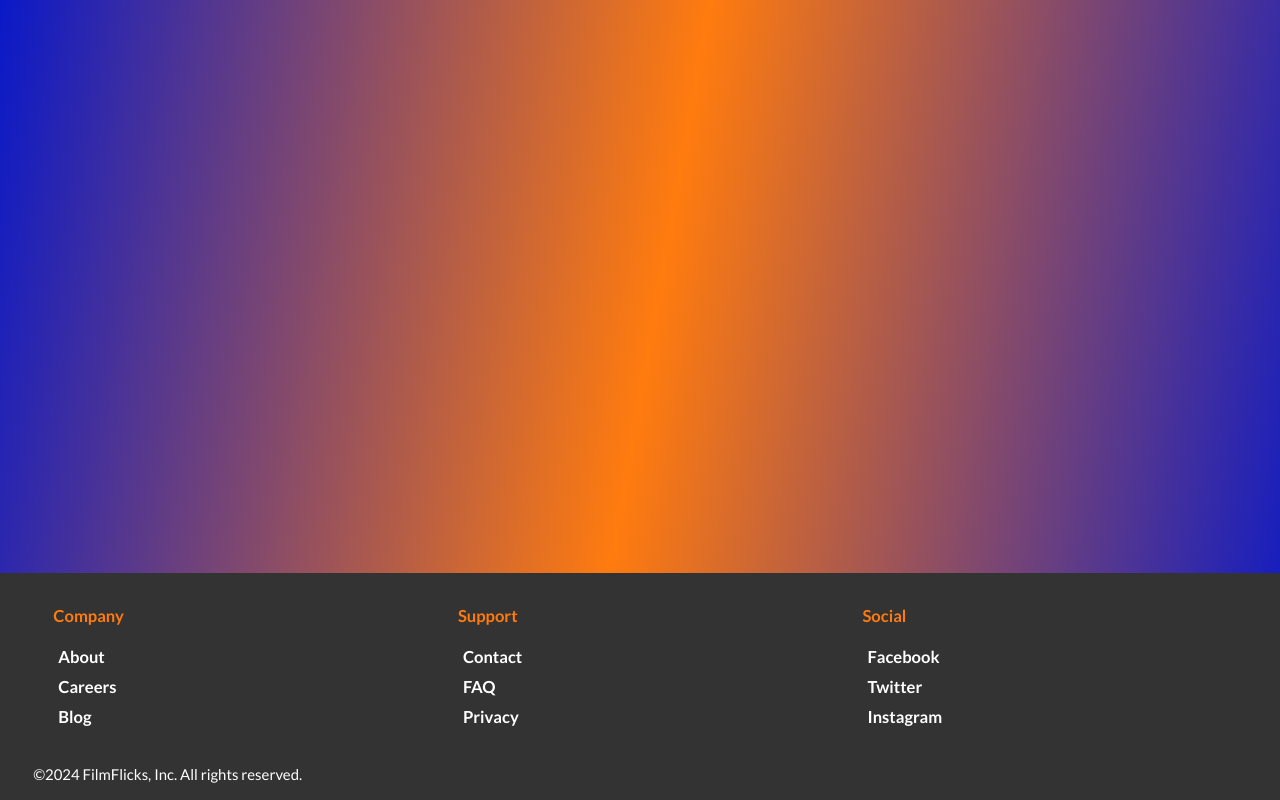
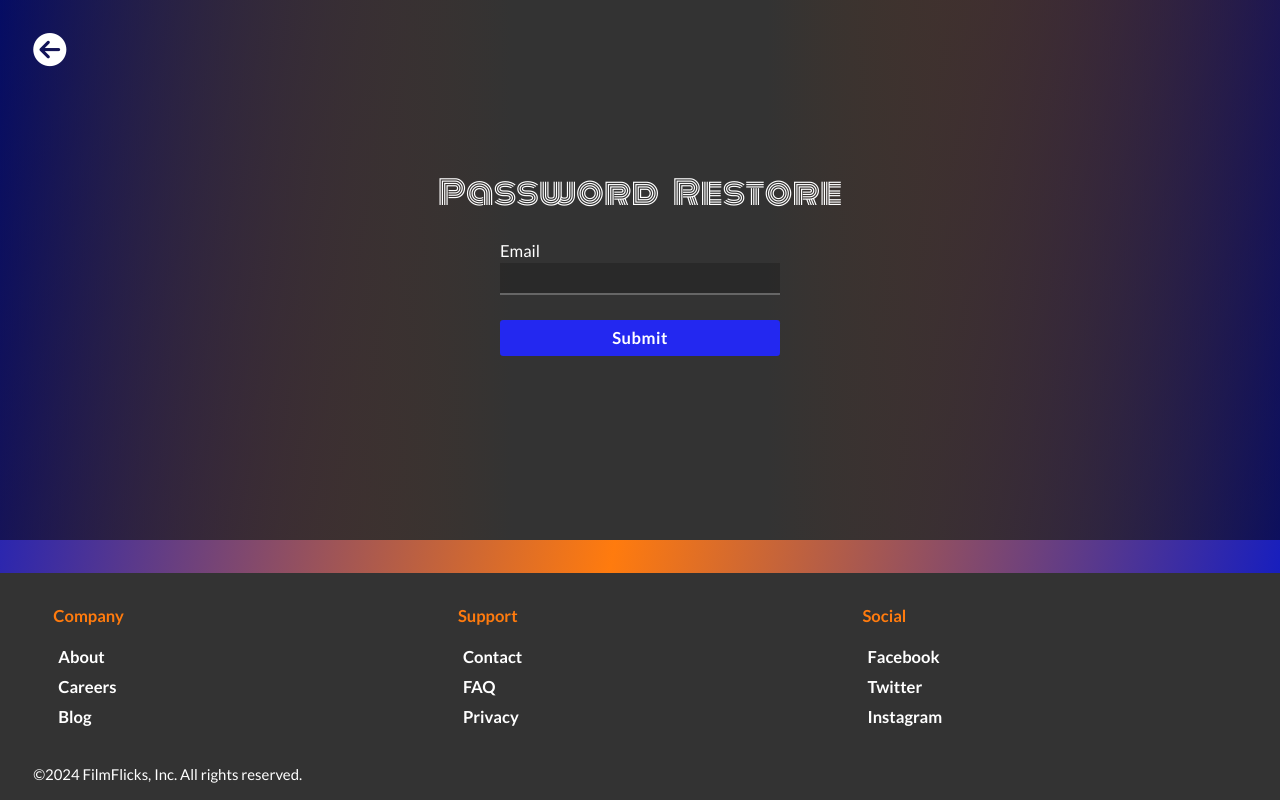
Before and after one commit to EugeneSchoolnik/MovieTicketsWeb, a Vue app in the folder client/: page /restorepass in a window 1280 px wide. Built offline with nearby package versions, Linux system fonts and the light colour scheme; what @splidejs/vue-splide would draw is missing.

Commit message:
Password Restore page layout

```diff
--- a/client/index.html
+++ b/client/index.html
@@ -5,6 +5,7 @@
     <meta name="viewport" content="width=device-width, initial-scale=1.0" />
     <link rel="shortcut icon" href="src/assets/img/icon.ico" type="image/x-icon" />
     <title>FilmFlicks - Movie tickets</title>
+    <script src="https://kit.fontawesome.com/50452e251d.js" crossorigin="anonymous"></script>
   </head>
   <body>
     <div id="app"></div>
--- /dev/null
+++ b/client/src/pages/RestorePass/RestorePass.vue
@@ -0,0 +1,27 @@
+<script lang="ts">
+import s from "./restorepass.module.scss";
+import Input from "../../components/Input/Input.vue";
+import { RouterLink } from "vue-router";
+
+export default {
+  name: "restorepass",
+  components: { Input, RouterLink },
+  data() {
+    return {
+      email: "",
+      s,
+    };
+  },
+};
+</script>
+<template>
+  <div :class="s.restorepass">
+    <h1>Password Restore</h1>
+    <i @click="$router.go(-1)" :class="`${s.back} fa-solid fa-circle-arrow-left`"></i>
+    <form>
+      <Input label="Email" v-model="email" />
+      <button class="btn">Submit</button>
+    </form>
+  </div>
+</template>
+<style src="./restorepass.module.scss" lang="scss"></style>
--- /dev/null
+++ b/client/src/pages/RestorePass/restorepass.module.scss
@@ -0,0 +1,31 @@
+.restorepass {
+  width: 100%;
+  height: 100%;
+  padding: 2rem;
+  display: flex;
+  flex-direction: column;
+  align-items: center;
+  justify-content: center;
+  background: linear-gradient(90deg, $dark2, $gray 40%, $gray 60%, $dark2);
+  h1 {
+    font-family: "Monoton", sans-serif;
+    font-weight: normal;
+    margin-bottom: 1rem;
+    font-size: 2rem;
+    word-spacing: 10px;
+  }
+  .back {
+    position: absolute;
+    font-size: 2rem;
+    left: 2rem;
+    top: 2rem;
+    cursor: pointer;
+  }
+  form {
+    width: 280px;
+    button {
+      width: 100%;
+      margin: 1rem 0;
+    }
+  }
+}
--- a/client/src/router.ts
+++ b/client/src/router.ts
@@ -1,6 +1,7 @@
 import { createRouter, createWebHistory } from "vue-router";
 import Home from "./pages/Home/Home.vue";
 import Auth from "./pages/Auth/Auth.vue";
+import RestorePass from "./pages/RestorePass/RestorePass.vue";
 
 const router = createRouter({
   history: createWebHistory(),
@@ -8,6 +9,7 @@ const router = createRouter({
     { path: "/", component: Home },
     { path: "/register", component: Auth },
     { path: "/login", component: Auth },
+    { path: "/restorepass", component: RestorePass },
   ],
 });
 
```
